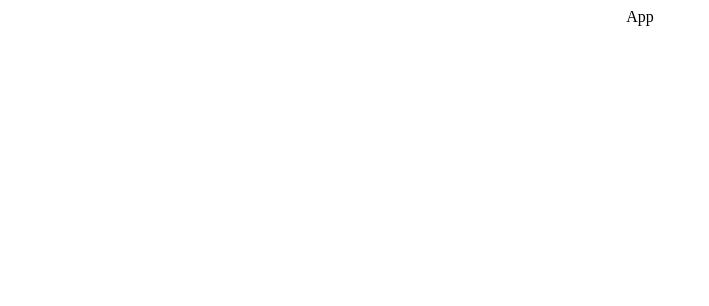
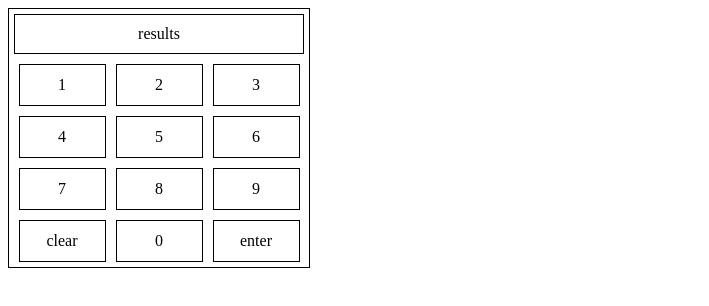
Before and after one commit to emmarrat/Simple-password-checker, a React (Create React App) app: page / in a window 1280 px wide. Shown: the top 306 px of the page, without its empty margins (0-709 px from the left). Built offline with nearby package versions, Linux system fonts and the light colour scheme.

Commit message:
Made html and css of password checker

```diff
--- a/src/App.tsx
+++ b/src/App.tsx
@@ -1,10 +1,11 @@
 import React from 'react';
 import './App.css';
+import PassChecker from "./containers/PassChecker/PassChecker";
 
 function App() {
   return (
     <div className="App">
-      App
+      <PassChecker/>
     </div>
   );
 }
--- /dev/null
+++ b/src/containers/PassChecker/PassChecker.css
@@ -0,0 +1,23 @@
+.pass-checker {
+    width: 300px;
+    border: 1px solid black;
+}
+.display {
+    padding: 10px 0;
+    border: 1px solid black;
+    margin: 5px;
+}
+.buttons-wrapper {
+    display: flex;
+    flex-wrap: wrap;
+    justify-content: center;
+}
+.button {
+    display: flex;
+    align-items: center;
+    justify-content: center;
+    width: 85px;
+    height: 40px;
+    border: 1px solid black;
+    margin: 5px;
+}
--- /dev/null
+++ b/src/containers/PassChecker/PassChecker.tsx
@@ -0,0 +1,24 @@
+import React from 'react';
+import './PassChecker.css';
+
+const PassChecker = () => {
+
+  const digits = [1, 2, 3, 4, 5, 6, 7, 8, 9];
+
+  return (
+    <div className="pass-checker">
+      <div className="display">results</div>
+      <div className="buttons-wrapper">
+        {digits.map((digit) => (
+            <div className="button" key={digit}>{digit}</div>
+        ))}
+        <div className="button">clear</div>
+        <div className="button">0</div>
+        <div className="button">enter</div>
+      </div>
+
+    </div>
+  );
+};
+
+export default PassChecker;
```
